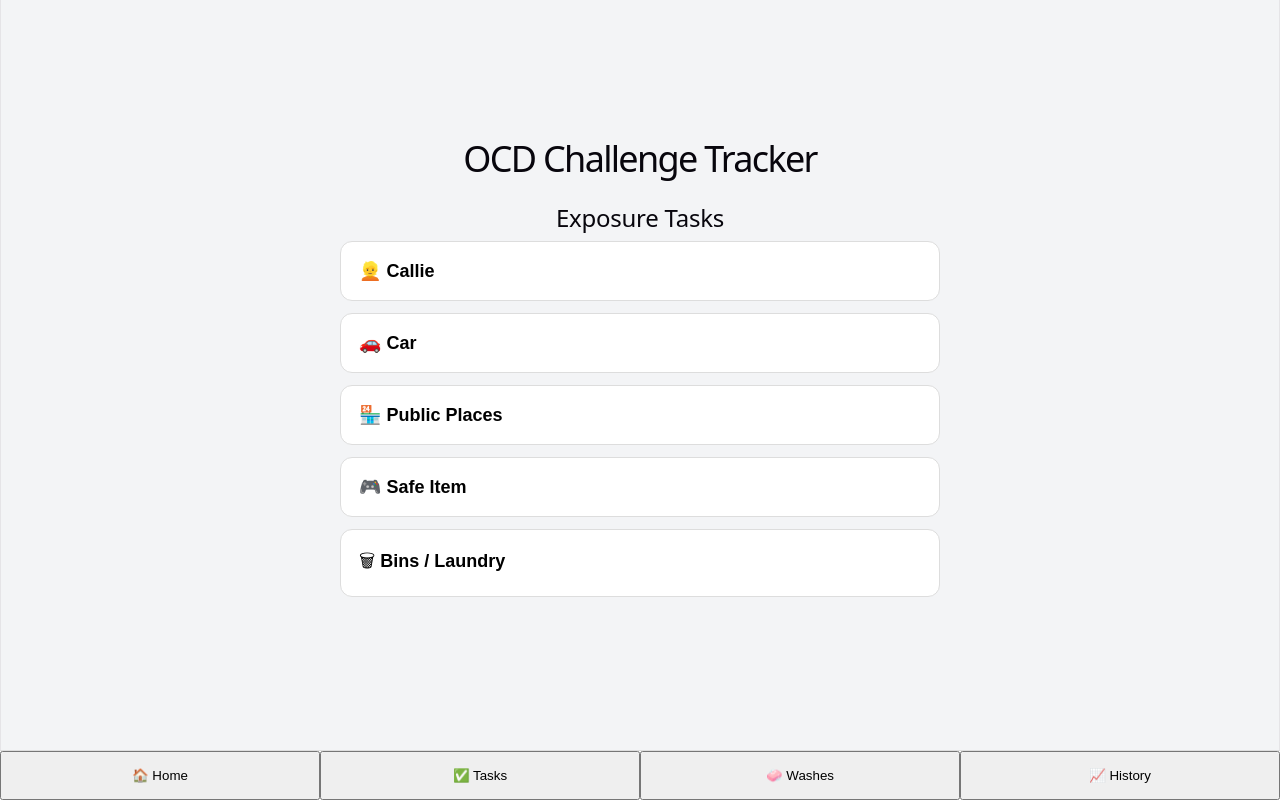
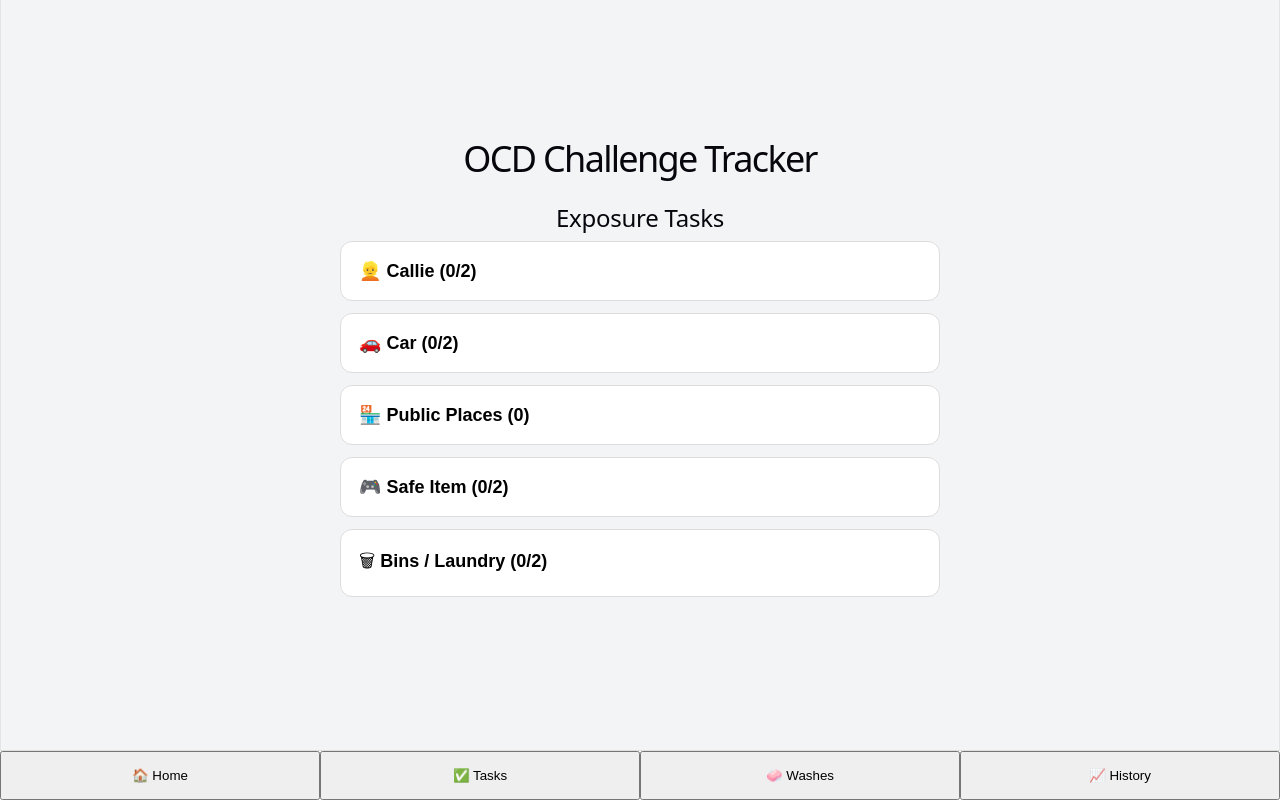
Before and after one commit to Kazzone-26/logan-erp-tracker, a React (Vite) app: page / in a window 1280 px wide. Both pictures are taken after a click on the button "✅ Tasks". Built offline with nearby package versions, Linux system fonts and the light colour scheme.

Commit message:
Show therapist counts on task buttons

```diff
--- a/src/App.jsx
+++ b/src/App.jsx
@@ -239,7 +239,28 @@ const publicCount = history.filter(
   cursor: "pointer",
 }}
                 >
-  {item}
+  {item === "👱 Callie" &&
+  `👱 Callie (${callieCount}/2)${
+    callieCount >= 2 ? " ✅" : ""
+  }`}
+
+{item === "🚗 Car" &&
+  `🚗 Car (${carCount}/2)${
+    carCount >= 2 ? " ✅" : ""
+  }`}
+
+{item === "🎮 Safe Item" &&
+  `🎮 Safe Item (${safeItemCount}/2)${
+    safeItemCount >= 2 ? " ✅" : ""
+  }`}
+
+{item === "🗑 Bins / Laundry" &&
+  `🗑 Bins / Laundry (${binsCount}/2)${
+    binsCount >= 2 ? " ✅" : ""
+  }`}
+
+{item === "🏪 Public Places" &&
+  `🏪 Public Places (${publicCount})`}
 </button>
               ))}
             </>
```
